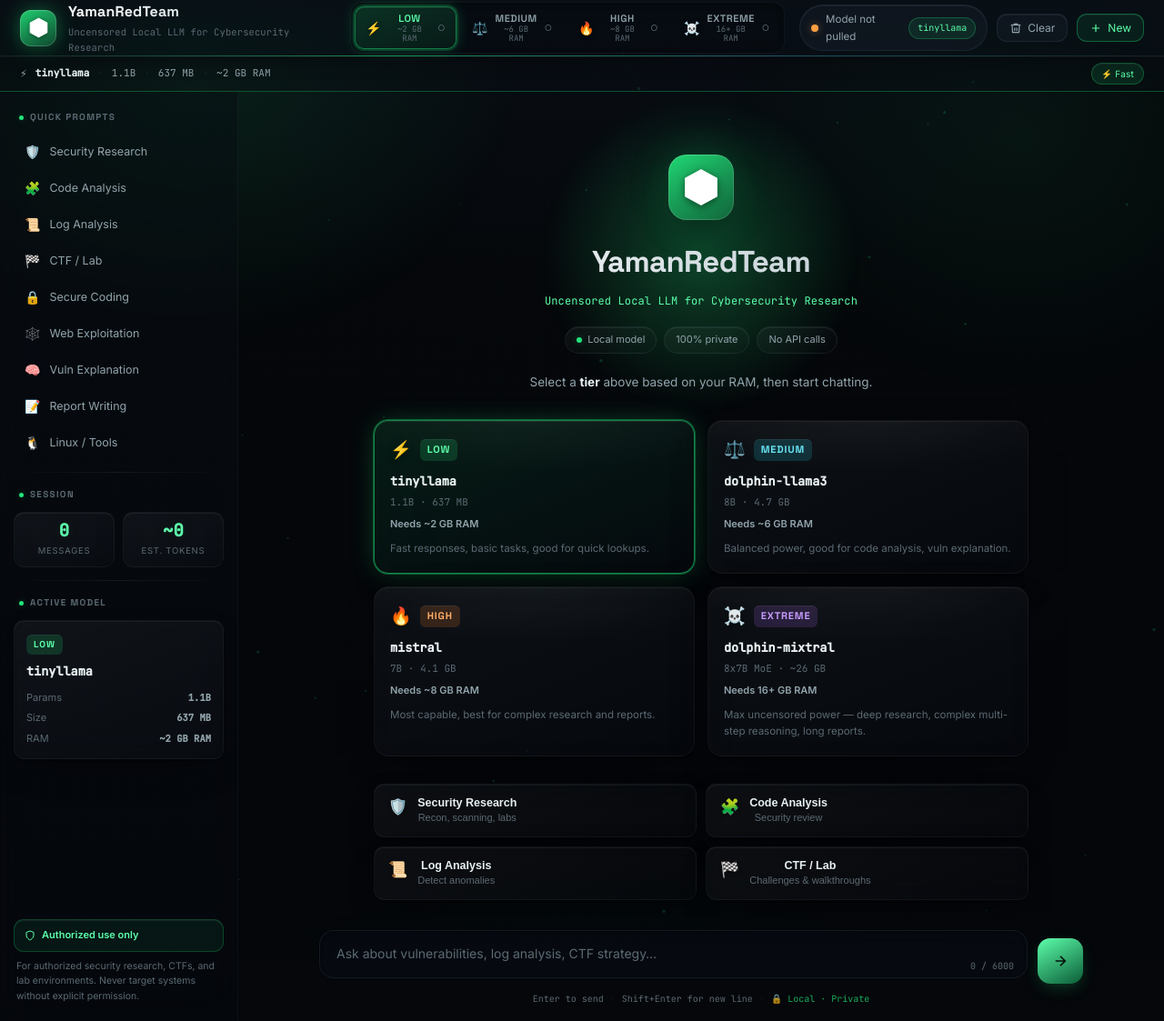
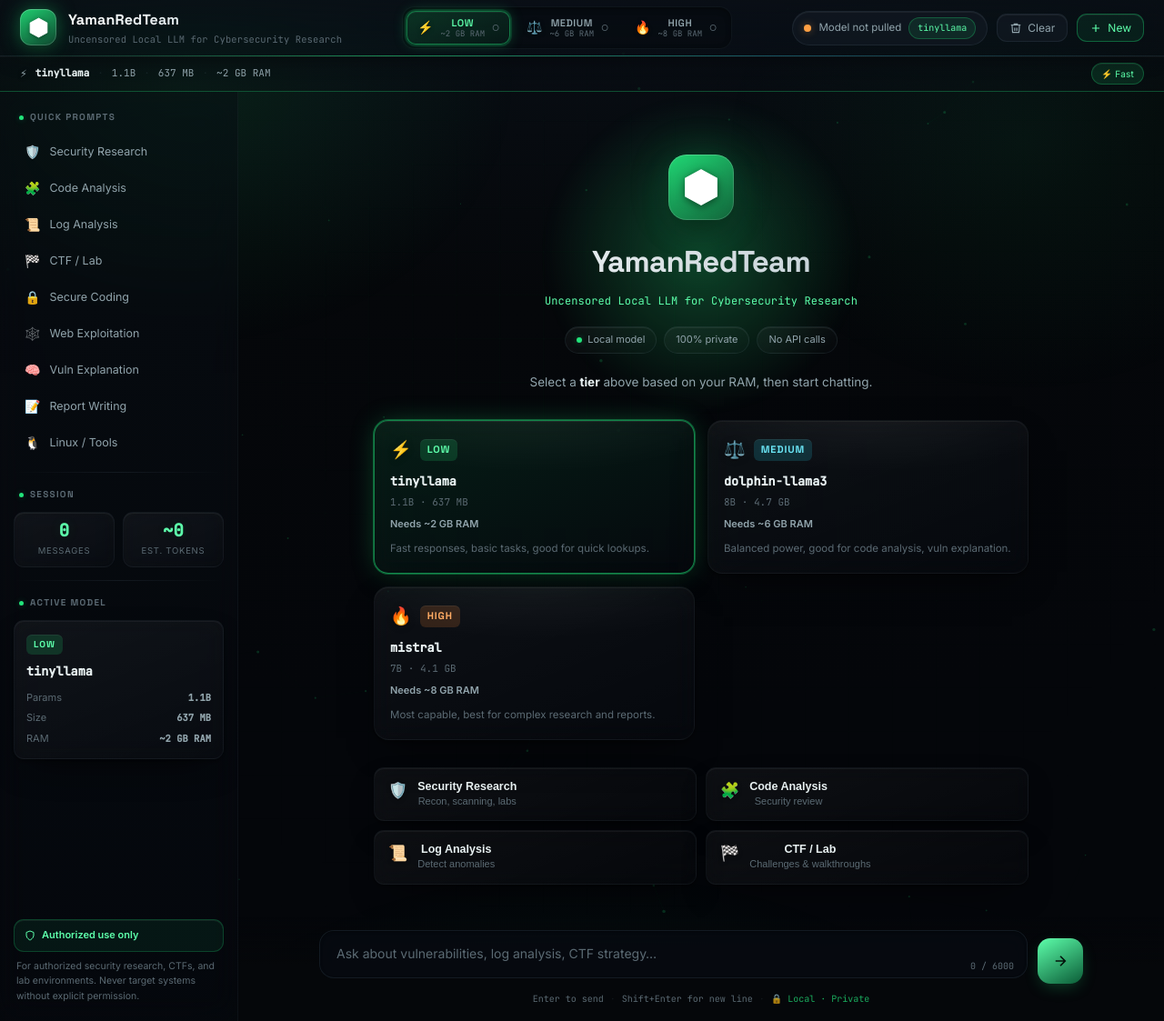
Before and after one commit to Yaman-RedTeam/Local-LLM-YamanRedTeam, a FastAPI app: page / in a window 1280 px wide. Shown: the whole page at 91% size. Run offline with FastAPI, Linux system fonts and the light colour scheme; data that the repository does not hold is empty.

Commit message:
Remove EXTREME tier (dolphin-mixtral) from project
Removed from: MODELS dict in app.py, MODELS object in app.js,
tier button + tier card in index.html, and all extreme-specific
CSS variables/selectors in style.css. Project is now 3-tier only:
LOW / MEDIUM / HIGH.

Co-Authored-By: Claude Sonnet 4.6 <noreply@anthropic.com>
Claude-Session: https://claude.ai/code/session_01WRx3jXoqAJX1pJvygEbep6

```diff
--- a/app.py
+++ b/app.py
@@ -52,15 +52,6 @@ MODELS = {
         "params":      "7B (Mistral)",
         "size":        "4.1 GB",
         "badge":       "🔥 Powerful",
-    },
-    "extreme": {
-        "id":          "dolphin-mixtral",
-        "label":       "EXTREME",
-        "description": "Max uncensored",
-        "ram":         "16+ GB RAM",
-        "params":      "8x7B MoE",
-        "size":        "~26 GB",
-        "badge":       "☠️ Extreme",
     },
 }
 
--- a/static/css/style.css
+++ b/static/css/style.css
@@ -40,7 +40,6 @@
   --tier-low-rgb: 34, 227, 122;   --tier-low: #22e37a;   --tier-low-bright: #5dffab;
   --tier-medium-rgb: 34, 211, 238; --tier-medium: #22d3ee; --tier-medium-bright: #6ae7f8;
   --tier-high-rgb: 255, 138, 51;  --tier-high: #ff8a33;  --tier-high-bright: #ffab63;
-  --tier-extreme-rgb: 176, 108, 255; --tier-extreme: #b06cff; --tier-extreme-bright: #c99cff;
 
   /* ── System states ── */
   --ok:     #22e37a;  --ok-glow: rgba(34, 227, 122, 0.30);
@@ -77,9 +76,7 @@ body[data-tier="medium"] {
 body[data-tier="high"] {
   --accent: #ff8a33; --accent-bright: #ffab63; --accent-dim: #7a3a10; --accent-rgb: 255, 138, 51;
 }
-body[data-tier="extreme"] {
-  --accent: #b06cff; --accent-bright: #c99cff; --accent-dim: #45227e; --accent-rgb: 176, 108, 255;
-}
+
 
 * { box-sizing: border-box; margin: 0; padding: 0; }
 
@@ -121,12 +118,6 @@ body[data-tier="high"] .bg-aura {
     radial-gradient(42% 40% at 88% 14%, rgba(255,138,51, 0.06),   transparent 62%),
     radial-gradient(70% 55% at 50% 118%, rgba(255,138,51, 0.10),  transparent 60%);
 }
-body[data-tier="extreme"] .bg-aura {
-  background:
-    radial-gradient(46% 42% at 16% 8%,  rgba(176,108,255, 0.10),  transparent 62%),
-    radial-gradient(42% 40% at 88% 14%, rgba(176,108,255, 0.06),   transparent 62%),
-    radial-gradient(70% 55% at 50% 118%, rgba(176,108,255, 0.10),  transparent 60%);
-}
 .bg-grid {
   inset: -40%;
   background-image:
@@ -147,11 +138,6 @@ body[data-tier="high"] .bg-grid {
   background-image:
     linear-gradient(rgba(255,138,51, 0.04) 1px, transparent 1px),
     linear-gradient(90deg, rgba(255,138,51, 0.04) 1px, transparent 1px);
-}
-body[data-tier="extreme"] .bg-grid {
-  background-image:
-    linear-gradient(rgba(176,108,255, 0.04) 1px, transparent 1px),
-    linear-gradient(90deg, rgba(176,108,255, 0.04) 1px, transparent 1px);
 }
 @keyframes grid-drift {
   from { transform: translate3d(0,0,0); }
@@ -279,7 +265,6 @@ body[data-tier="extreme"] .bg-grid {
 .model-bar.tier-low     { border-bottom-color: rgba(var(--tier-low-rgb), 0.30); }
 .model-bar.tier-medium  { border-bottom-color: rgba(var(--tier-medium-rgb), 0.30); }
 .model-bar.tier-high    { border-bottom-color: rgba(var(--tier-high-rgb), 0.32); }
-.model-bar.tier-extreme { border-bottom-color: rgba(var(--tier-extreme-rgb), 0.34); }
 .model-bar-inner {
   display: flex; align-items: center; gap: 9px; max-width: 1280px; margin: 0 auto;
   font-size: 11px; font-family: var(--mono); color: var(--text-muted);
@@ -294,7 +279,6 @@ body[data-tier="extreme"] .bg-grid {
 .model-bar-badge.tier-low     { background: rgba(var(--tier-low-rgb),0.12);     color: var(--tier-low-bright);     border: 1px solid rgba(var(--tier-low-rgb),0.28); }
 .model-bar-badge.tier-medium  { background: rgba(var(--tier-medium-rgb),0.12);  color: var(--tier-medium-bright);  border: 1px solid rgba(var(--tier-medium-rgb),0.28); }
 .model-bar-badge.tier-high    { background: rgba(var(--tier-high-rgb),0.12);    color: var(--tier-high-bright);    border: 1px solid rgba(var(--tier-high-rgb),0.28); }
-.model-bar-badge.tier-extreme { background: rgba(var(--tier-extreme-rgb),0.12); color: var(--tier-extreme-bright); border: 1px solid rgba(var(--tier-extreme-rgb),0.28); }
 
 /* ═══ LAYOUT ══════════════════════════════════════════════════════════ */
 .layout { flex: 1; display: flex; min-height: 0; }
@@ -377,7 +361,6 @@ body[data-tier="extreme"] .bg-grid {
 }
 body[data-tier="medium"] .welcome-glow { background: radial-gradient(circle, rgba(34,211,238, 0.28) 0%, transparent 68%); }
 body[data-tier="high"]   .welcome-glow { background: radial-gradient(circle, rgba(255,138,51, 0.28) 0%, transparent 68%); }
-body[data-tier="extreme"] .welcome-glow { background: radial-gradient(circle, rgba(176,108,255, 0.28) 0%, transparent 68%); }
 .welcome-logo-wrap {
   position: relative; z-index: 1; width: 72px; height: 72px; margin: 0 auto 20px;
   background: linear-gradient(150deg, rgba(var(--accent-rgb), 0.95), rgba(var(--accent-rgb), 0.28));
@@ -440,11 +423,9 @@ body[data-tier="extreme"] .welcome-glow { background: radial-gradient(circle, rg
 .tier-card.active[data-tier="low"]     { border-color: rgba(var(--tier-low-rgb),0.55);     box-shadow: var(--edge-hi), 0 0 0 1px rgba(var(--tier-low-rgb),0.35),     0 0 30px -6px rgba(var(--tier-low-rgb),0.35),     var(--shadow-md); }
 .tier-card.active[data-tier="medium"]  { border-color: rgba(var(--tier-medium-rgb),0.55);  box-shadow: var(--edge-hi), 0 0 0 1px rgba(var(--tier-medium-rgb),0.35),  0 0 30px -6px rgba(var(--tier-medium-rgb),0.35),  var(--shadow-md); }
 .tier-card.active[data-tier="high"]    { border-color: rgba(var(--tier-high-rgb),0.55);    box-shadow: var(--edge-hi), 0 0 0 1px rgba(var(--tier-high-rgb),0.35),    0 0 30px -6px rgba(var(--tier-high-rgb),0.35),    var(--shadow-md); }
-.tier-card.active[data-tier="extreme"] { border-color: rgba(var(--tier-extreme-rgb),0.55); box-shadow: var(--edge-hi), 0 0 0 1px rgba(var(--tier-extreme-rgb),0.35), 0 0 30px -6px rgba(var(--tier-extreme-rgb),0.35), var(--shadow-md); }
 .tier-card.active[data-tier="low"]     { background: linear-gradient(158deg, rgba(var(--tier-low-rgb),0.10),     rgba(255,255,255,0.012)); }
 .tier-card.active[data-tier="medium"]  { background: linear-gradient(158deg, rgba(var(--tier-medium-rgb),0.10),  rgba(255,255,255,0.012)); }
 .tier-card.active[data-tier="high"]    { background: linear-gradient(158deg, rgba(var(--tier-high-rgb),0.10),    rgba(255,255,255,0.012)); }
-.tier-card.active[data-tier="extreme"] { background: linear-gradient(158deg, rgba(var(--tier-extreme-rgb),0.10), rgba(255,255,255,0.012)); }
 
 .tier-card-head { display: flex; align-items: center; gap: 9px; margin-bottom: 9px; }
 .tier-card-icon { font-size: 19px; filter: drop-shadow(0 1px 3px rgba(0,0,0,0.5)); }
@@ -452,7 +433,6 @@ body[data-tier="extreme"] .welcome-glow { background: radial-gradient(circle, rg
 .tier-card-label.low     { background: rgba(var(--tier-low-rgb),0.16);     color: var(--tier-low-bright); }
 .tier-card-label.medium  { background: rgba(var(--tier-medium-rgb),0.16);  color: var(--tier-medium-bright); }
 .tier-card-label.high    { background: rgba(var(--tier-high-rgb),0.16);    color: var(--tier-high-bright); }
-.tier-card-label.extreme { background: rgba(var(--tier-extreme-rgb),0.16); color: var(--tier-extreme-bright); }
 .tier-card-model { font-size: 13.5px; font-weight: 700; color: var(--text); margin-bottom: 3px; font-family: var(--mono); }
 .tier-card-meta  { font-size: 11px; color: var(--text-faint); font-family: var(--mono); margin-bottom: 7px; }
 .tier-card-ram   { font-size: 11px; color: var(--text-muted); margin-bottom: 9px; font-weight: 600; }
@@ -467,7 +447,6 @@ body[data-tier="extreme"] .welcome-glow { background: radial-gradient(circle, rg
 .mdc-tier.tier-low     { background: rgba(var(--tier-low-rgb),0.16);     color: var(--tier-low-bright); }
 .mdc-tier.tier-medium  { background: rgba(var(--tier-medium-rgb),0.16);  color: var(--tier-medium-bright); }
 .mdc-tier.tier-high    { background: rgba(var(--tier-high-rgb),0.16);    color: var(--tier-high-bright); }
-.mdc-tier.tier-extreme { background: rgba(var(--tier-extreme-rgb),0.16); color: var(--tier-extreme-bright); }
 .mdc-name { font-size: 13.5px; font-weight: 700; color: var(--text); font-family: var(--mono); margin-bottom: 9px; }
 .mdc-rows { display: flex; flex-direction: column; gap: 5px; }
 .mdc-row { display: flex; justify-content: space-between; font-size: 11px; }
@@ -526,7 +505,6 @@ body[data-tier="extreme"] .welcome-glow { background: radial-gradient(circle, rg
 .msg-tier.tier-low     { background: rgba(var(--tier-low-rgb),0.12);     color: var(--tier-low-bright); }
 .msg-tier.tier-medium  { background: rgba(var(--tier-medium-rgb),0.12);  color: var(--tier-medium-bright); }
 .msg-tier.tier-high    { background: rgba(var(--tier-high-rgb),0.12);    color: var(--tier-high-bright); }
-.msg-tier.tier-extreme { background: rgba(var(--tier-extreme-rgb),0.12); color: var(--tier-extreme-bright); }
 
 /* ── Markdown ── */
 .msg-bubble p { margin-bottom: 10px; }
--- a/static/js/app.js
+++ b/static/js/app.js
@@ -12,10 +12,6 @@ const MODELS = {
     id: "mistral", label: "HIGH", icon: "🔥",
     params: "7B (Mistral)", size: "4.1 GB", ram: "~8 GB RAM", badge: "🔥 Powerful"
   },
-  extreme: {
-    id: "dolphin-mixtral", label: "EXTREME", icon: "☠️",
-    params: "8x7B MoE", size: "~26 GB", ram: "16+ GB RAM", badge: "☠️ Extreme"
-  }
 };
 
 const CATEGORIES = [
--- a/templates/index.html
+++ b/templates/index.html
@@ -55,14 +55,6 @@
           <span class="tier-sub">~8 GB RAM</span>
         </div>
         <span class="tier-avail" id="avail-high"></span>
-      </button>
-      <button class="tier-btn" data-tier="extreme" title="EXTREME — dolphin-mixtral · uncensored · 16+GB RAM">
-        <span class="tier-icon">☠️</span>
-        <div class="tier-info">
-          <span class="tier-label">EXTREME</span>
-          <span class="tier-sub">16+ GB RAM</span>
-        </div>
-        <span class="tier-avail" id="avail-extreme"></span>
       </button>
     </div>
 
@@ -191,16 +183,6 @@
               <div class="tier-card-ram">Needs ~8 GB RAM</div>
               <div class="tier-card-desc">Most capable, best for complex research and reports.</div>
             </div>
-            <div class="tier-card" data-tier="extreme">
-              <div class="tier-card-head">
-                <span class="tier-card-icon">☠️</span>
-                <span class="tier-card-label extreme">EXTREME</span>
-              </div>
-              <div class="tier-card-model">dolphin-mixtral</div>
-              <div class="tier-card-meta">8x7B MoE · ~26 GB</div>
-              <div class="tier-card-ram">Needs 16+ GB RAM</div>
-              <div class="tier-card-desc">Max uncensored power — deep research, complex multi-step reasoning, long reports.</div>
-            </div>
           </div>
           <div class="welcome-grid" id="welcomeGrid"></div>
         </div>
```
